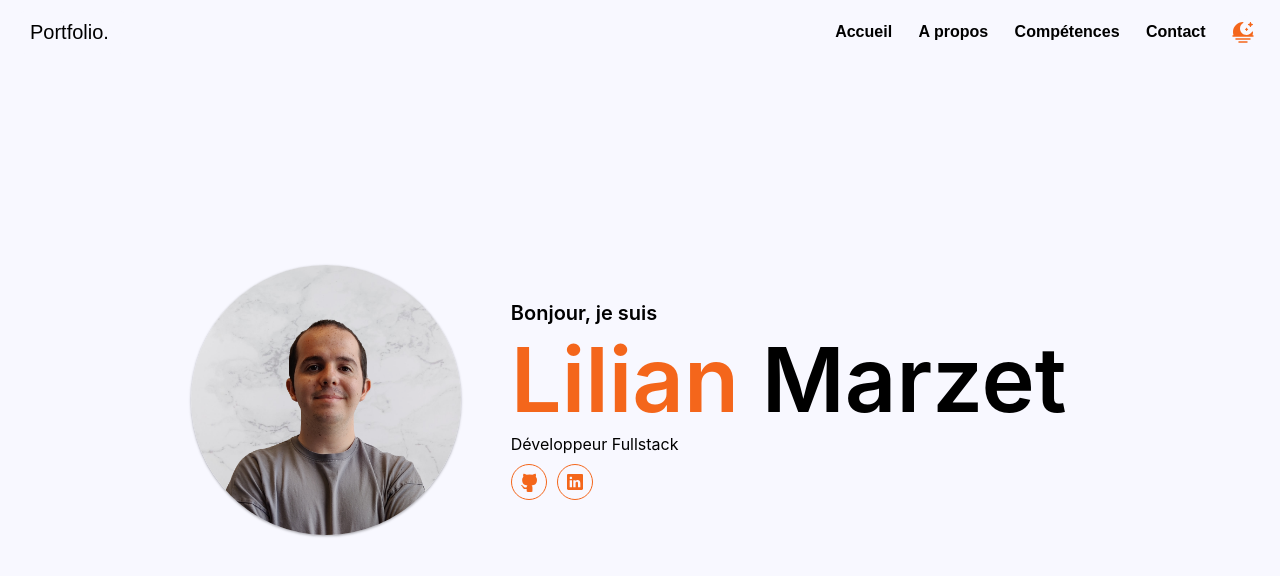
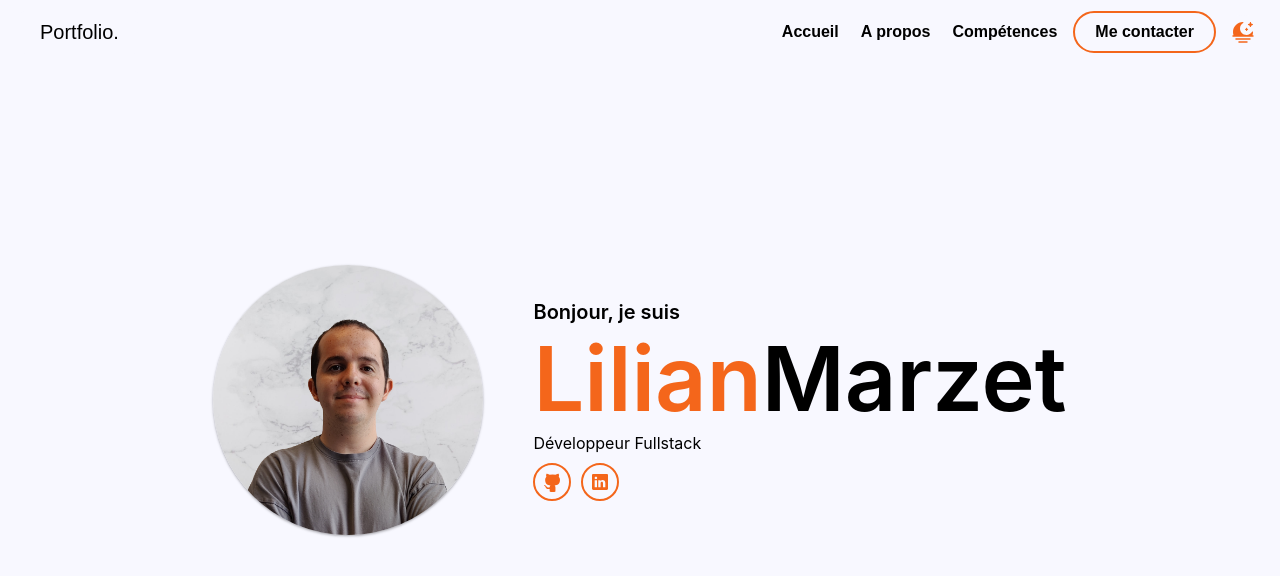
Before and after one commit to LilianMrzt/my-portfolio, a React (Create React App) app: page / in a window 1280 px wide. Shown: the top 576 px of the page. Built offline with nearby package versions, Linux system fonts and the light colour scheme.

Commit message:
[FEAT] Changement style couleurs

```diff
--- a/src/interfaces/components/common/ButtonProps.ts
+++ b/src/interfaces/components/common/ButtonProps.ts
@@ -1,6 +1,7 @@
 import { type ColorsType } from '@interfaces/types/ColorsType'
 import { type PaddingTypes } from '@interfaces/types/PaddingTypes'
 import { type SizesType } from '@interfaces/types/SizesType'
+import { type FontWeightType } from '@interfaces/types/FontWeightType'
 
 export interface ButtonProps {
     label: string
@@ -10,4 +11,8 @@ export interface ButtonProps {
     onClick?: () => void
     padding?: PaddingTypes
     size?: SizesType
+    border?: string
+    rounded?: boolean
+    hoverEffect?: boolean
+    fontWeight?: FontWeightType
 }
--- a/src/styles/border.css
+++ b/src/styles/border.css
@@ -12,6 +12,10 @@
     border-radius: 50%;
 }
 
+.rounded-button {
+    border-radius: 50px;
+}
+
 .border-primary {
-    border: var(--primary) solid 0.07vw;
+    border: var(--primary) solid 2px;
 }
--- a/src/styles/colors.css
+++ b/src/styles/colors.css
@@ -1,17 +1,7 @@
-/* colors */
+/* color */
 
 .color-primary {
     color: var(--primary);
-    transition: 0.3s;
-}
-
-.hover-primary:hover {
-    color: var(--primary);
-    transition: 0.3s;
-}
-
-.hover-background:hover {
-    color: var(--background);
     transition: 0.3s;
 }
 
@@ -25,22 +15,20 @@
     transition: 0.3s;
 }
 
+.color-background {
+    color: var(--background);
+    transition: 0.3s;
+}
+
+
+/* backgroundColor */
+
 .bg-background {
     background-color: var(--background);
     transition: 0.3s;
 }
 
-.hover-bg-background:hover {
-    background-color: var(--background);
-    transition: 0.3s;
-}
-
 .bg-primary {
-    background-color: var(--primary);
-    transition: 0.3s;
-}
-
-.hover-bg-primary:hover {
     background-color: var(--primary);
     transition: 0.3s;
 }
@@ -59,3 +47,25 @@
     background-color: var(--surface);
     transition: 0.3s;
 }
+
+/* hover */
+
+.hover-primary:hover {
+    color: var(--primary);
+    transition: 0.3s;
+}
+
+.hover-background:hover {
+    color: var(--background);
+    transition: 0.3s;
+}
+
+.hover-bg-background:hover {
+    background-color: var(--background);
+    transition: 0.3s;
+}
+
+.hover-bg-primary:hover {
+    background-color: var(--primary);
+    transition: 0.3s;
+}
--- a/src/ui/components/common/Button.tsx
+++ b/src/ui/components/common/Button.tsx
@@ -1,24 +1,51 @@
-import React, { type FC } from 'react'
+import React, { type FC, useState } from 'react'
 import Text from '@components/common/Text'
 import { type ButtonProps } from '@interfaces/components/common/ButtonProps'
 
 const Button: FC<ButtonProps> = ({
     label,
     className,
-    backgroundColor = 'blackish',
-    color = 'surface',
+    backgroundColor = 'background',
+    color = 'text',
     onClick = () => {},
     padding = 10,
-    size
+    size,
+    border = 'none',
+    rounded = false,
+    fontWeight,
+    hoverEffect = true
 }) => {
+    const [isHovered, setIsHovered] = useState(false)
+
+    const handleMouseEnter = (): void => {
+        setIsHovered(true)
+    }
+
+    const handleMouseLeave = (): void => {
+        setIsHovered(false)
+    }
+
     return (
         <button
-            className={`${className} p-${padding} border-none bg-${backgroundColor} pointer border-radius-small`}
+            className={`
+                ${className}
+                p-${padding}
+                ${rounded && 'rounded-button'}
+                border-${border}
+                bg-${hoverEffect && isHovered ? border : backgroundColor}
+                pointer
+                border-radius-small
+                pl-20
+                pr-20
+            `}
             onClick={onClick}
+            onMouseEnter={handleMouseEnter}
+            onMouseLeave={handleMouseLeave}
         >
             <Text
-                color={color}
+                color={hoverEffect && isHovered ? backgroundColor : color}
                 size={size}
+                fontWeight={fontWeight}
             >
                 {label}
             </Text>
--- a/src/ui/components/common/Text.tsx
+++ b/src/ui/components/common/Text.tsx
@@ -12,7 +12,7 @@ const Text: FC<TextProps> = ({
         <p
             className={`p-0 m-0 color-${color} text-${size} ${className} font-${fontWeight}`}
         >
-            {children}&nbsp;
+            {children}
         </p>
     )
 }
--- a/src/ui/components/navigation/NavigationBar.tsx
+++ b/src/ui/components/navigation/NavigationBar.tsx
@@ -26,11 +26,10 @@ const NavigationBar: FC<NavigationBarProps> = ({
             <Button
                 label={'Portfolio.'}
                 size={'large'}
-                backgroundColor={'background'}
-                color={'text'}
                 onClick={() => {
                     handleClick(screenIds.homeScreenId)
                 }}
+                hoverEffect={false}
             />
             <div
                 className='d-flex flex-row align-center'
@@ -56,12 +55,17 @@ const NavigationBar: FC<NavigationBarProps> = ({
                         handleClick(screenIds.skillsScreenId)
                     }}
                 />
-                <NavigationBarTab
-                    label={'Contact'}
+                <Button
+                    label={'Me contacter'}
+                    size={'medium'}
+                    onClick={() => {
+                        handleClick(screenIds.homeScreenId)
+                    }}
+                    border={'primary'}
+                    rounded
                     className={'mr-10'}
-                    onClick={() => {
-                        handleClick(screenIds.contactScreenId)
-                    }}
+                    fontWeight={'bold'}
+                    hoverEffect
                 />
                 <IconButton
                     backgroundColor={'background'}
```
